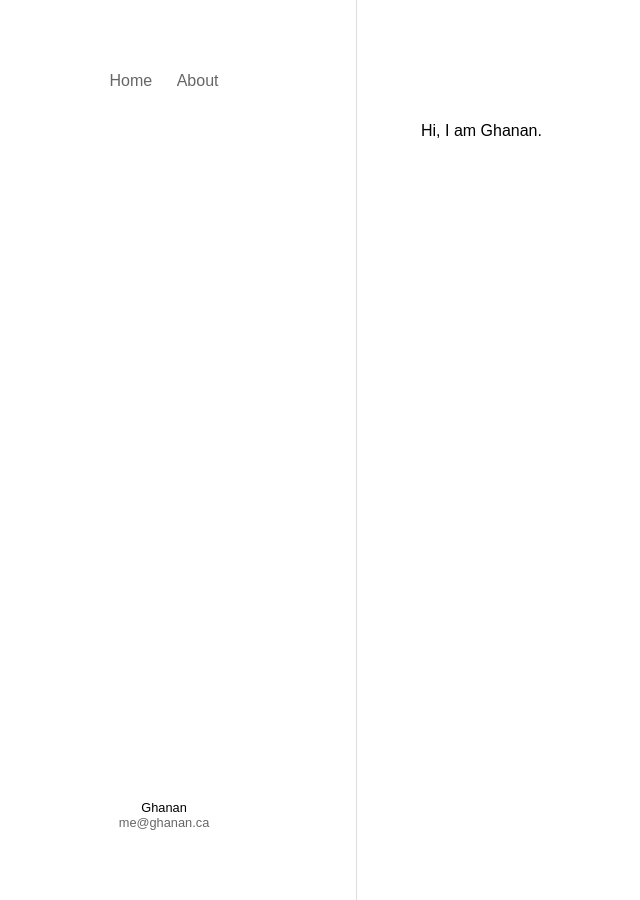
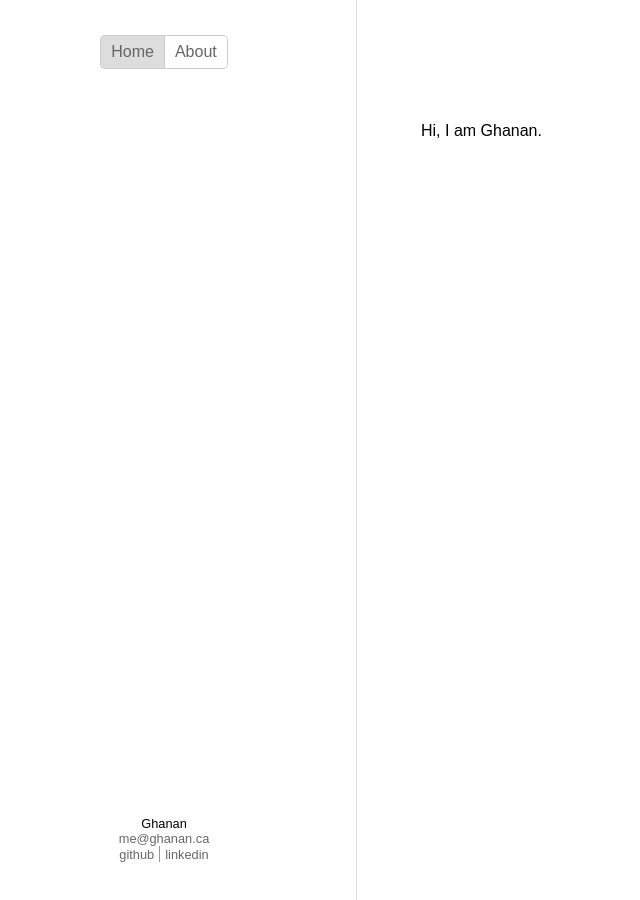
Before and after one commit to ghananigans/ghanan94.github.io, a Jekyll site: the page built from index.md, in a window 1280 px wide. Shown: the whole page, without its empty margins (28-668 px from the left). Built offline with Jekyll 4.4.1, drawn with Linux system fonts in a browser that asks for light colours.

Commit message:
Social links in footer

```diff
--- a/_config.yml
+++ b/_config.yml
@@ -5,8 +5,12 @@ description: > # this means to ignore newlines until "baseurl:"
   My personal website
 baseurl: "" # the subpath of your site, e.g. /blog/
 url: "http://ghanan.ca" # the base hostname & protocol for your site
-twitter_username:
-github_username:  ghanan94
+social:
+  github: http://github.com/ghanan94
+  twitter:
+  facebook:
+  pinterest:
+  linkedin: http://ca.linkedin.com/in/ghanan94
 
 # Build settings
 markdown: kramdown
--- a/_includes/footer.html
+++ b/_includes/footer.html
@@ -1,9 +1,20 @@
 <footer class="site-footer-wrapper">
   <div class="site-footer">
     <div class="footer-content center-text">
-      <ul class="no-bullets">
+      <ul>
         {% if site.title %}<li>{{ site.title }}</li>{% endif %}
         {% if site.email %}<li><a href="mailto:{{ site.email }}">{{ site.email }}</a></li>{% endif %}
+        {% if site.social %}
+          <li>
+            <ul class="social">
+              {% if site.social.github %}<li><a href="{{ site.social.github }}">github</a></li>{% endif %}
+              {% if site.social.facebook %}<li><a href="{{ site.social.facebook }}">facebook</a></li>{% endif %}
+              {% if site.social.twitter %}<li><a href="{{ site.social.twitter }}">twitter</a></li>{% endif %}
+              {% if site.social.pinterest %}<li><a href="{{ site.social.pinterest }}">pinterest</a></li>{% endif %}
+              {% if site.social.linkedin %}<li><a href="{{ site.social.linkedin }}">linkedin</a></li>{% endif %}
+            </ul>
+          </li>
+        {% endif %}
       </ul>
     </div>
   </div>
--- a/_includes/header.html
+++ b/_includes/header.html
@@ -1,7 +1,7 @@
 <header class="site-header-wrapper">
   <div class="site-header">
     <div class="header-content center-text">
-      <ul class="no-bullets list-inline">
+      <ul class="no-bullets list-inline clearfix">
         {% assign pages = (site.pages | sort:"nav_order") %}
         {% for p in pages %}
           {% if p.nav_order %}
--- a/assets/stylesheets/_main/_header-footer.scss
+++ b/assets/stylesheets/_main/_header-footer.scss
@@ -54,9 +54,30 @@
   bottom: 0;
 
   ul {
+    display: inline-block;
+
     li {
-      padding: 5px;
-      margin: 5px;
+      display: block;
+      padding: 7px 10px;
+      margin: 0;
+      float: left;
+      border: 1px solid #ccc;
+      border-right: none;
+
+      &:first-child {
+        border-top-left-radius: 5px;
+        border-bottom-left-radius: 5px;
+      }
+
+      &:last-child {
+        border-top-right-radius: 5px;
+        border-bottom-right-radius: 5px;
+        border-right: 1px solid #ccc;
+      }
+
+      &.active {
+        background-color: #ddd;
+      }
     }
   }
 }
@@ -64,6 +85,35 @@
 .footer-content {
   top: 0;
   font-size: 0.8em;
+
+  ul {
+    list-style: none;
+  }
+}
+
+
+
+ul.social {
+  list-style: none;
+  display: inline-block;
+
+  li {
+    display: block;
+    float: left;
+
+    & > * {
+      padding: 5px;
+      vertical-align: middle;
+    }
+  }
+
+  li {
+    border-left: 1px solid #999;
+  }
+
+  li:first-child {
+    border-left: none;
+  }
 }
 
 @media screen and (min-width: 1100px) {
@@ -71,6 +121,7 @@
   .site-footer-wrapper {
     position: fixed;
     width: 30%;
+    height: auto;
   }
 
   .site-header,
@@ -80,6 +131,7 @@
 
   .header-content,
   .footer-content {
-
+    position: relative;
+    padding: 20px;
   }
 }
```
